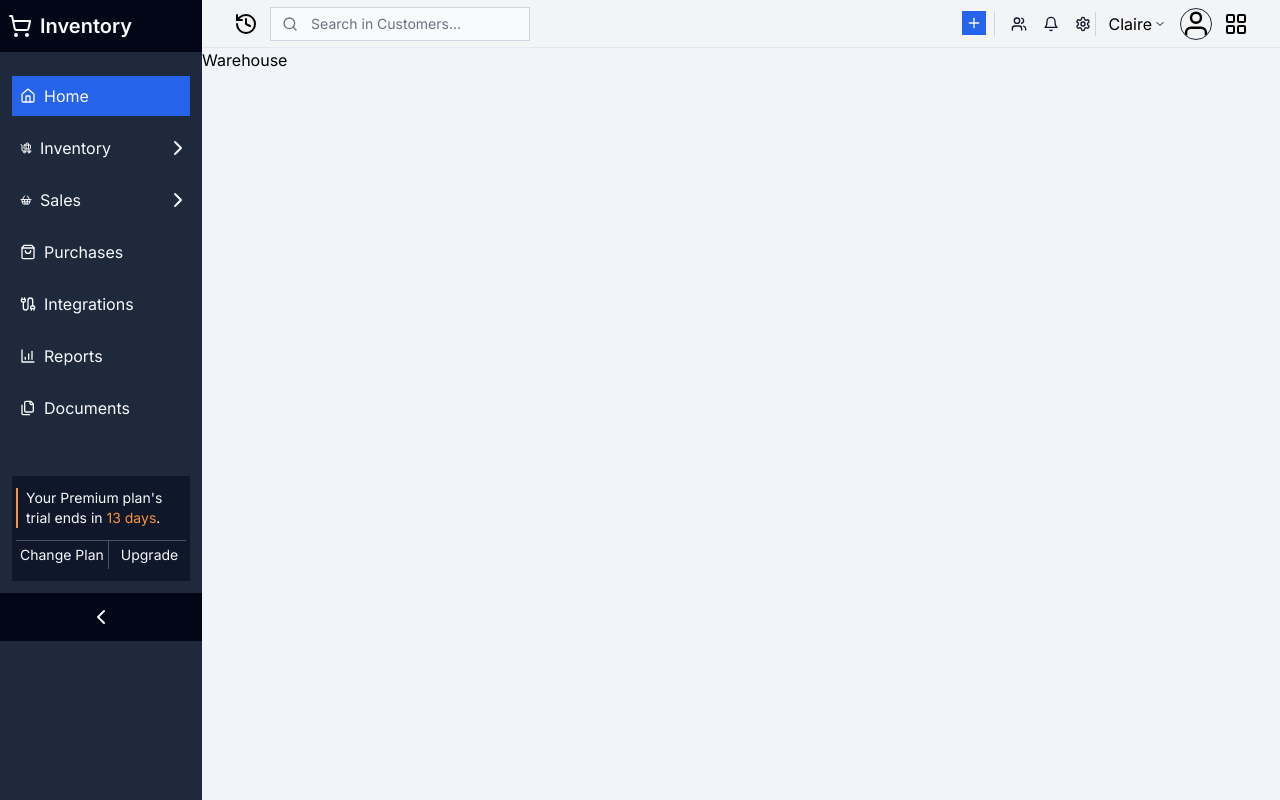
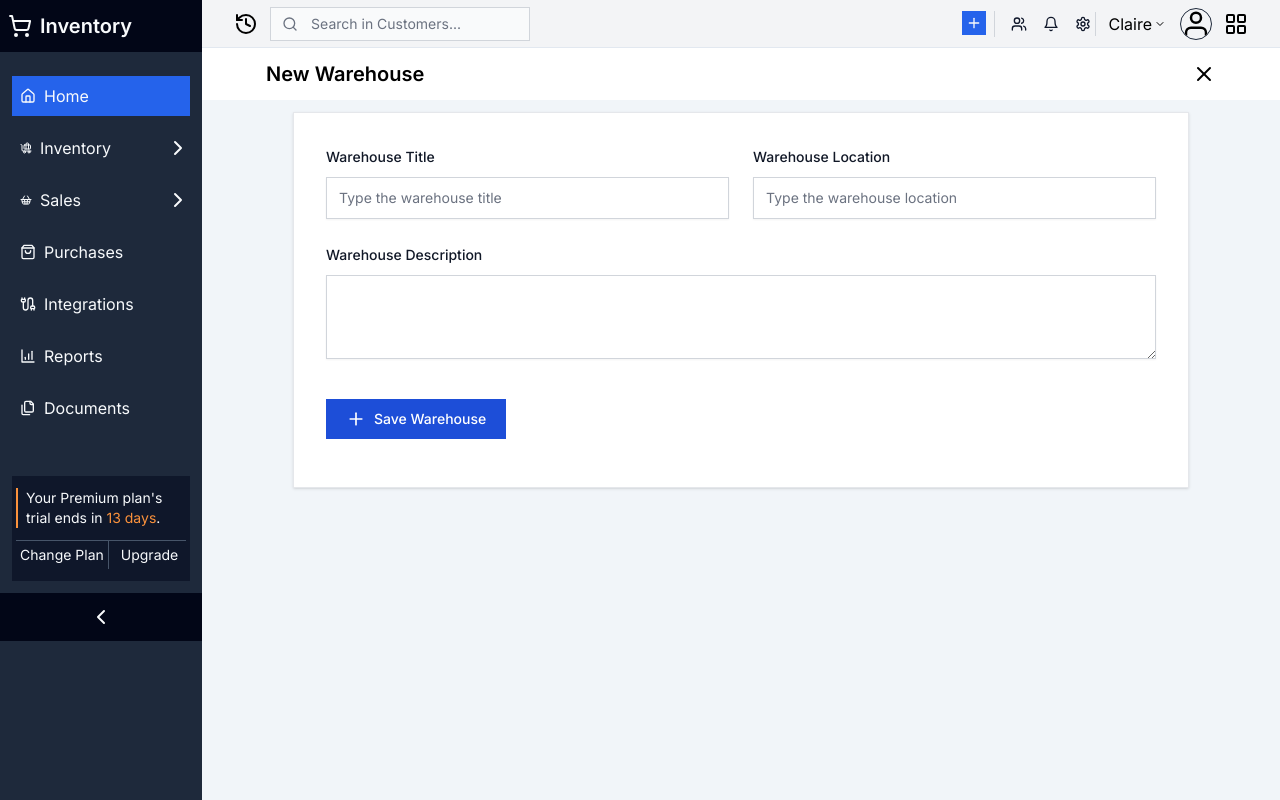
Before and after one commit to clairewambuinjuguna/inventory-management-software, a Next.js app: page /dashboard/inventory/warehouse/new in a window 1280 px wide. Built offline with nearby package versions, Linux system fonts and the light colour scheme.

Commit message:
created warehouse form

```diff
--- a/app/(back-office)/dashboard/inventory/brands/new/page.jsx
+++ b/app/(back-office)/dashboard/inventory/brands/new/page.jsx
@@ -1,9 +1,66 @@
-import React from 'react'
+"use client";
+import TextInput from "@/app/(back-office)/components/Forminputs/TextInput";
+import FormHeader from "@/app/(back-office)/components/dashboard/FormHeader";
+import { X } from "lucide-react";
+import Link from "next/link";
+import React from "react";
+import { useForm } from "react-hook-form";
+import { useState } from "react";
 
+import Submitbutton from "@/app/(back-office)/components/Forminputs/Submitbutton";
+import TextareaInput from "@/app/(back-office)/components/Forminputs/Textareainput";
 export default function NewBrand() {
+  const {
+    register,
+    handleSubmit,
+    reset,
+    formState: { errors },
+  } = useForm();
+  const [loading, setLoading] = useState(false);
+
+  async function onSubmit(data) {
+    console.log(data);
+    setLoading(true);
+    const baseUrl = "http://localhost:3000";
+    try {
+      const response = await fetch(`${baseUrl}/api/brands`, {
+        method: "POST",
+        headers: {
+          "Content-Type": "application/json",
+        },
+        body: JSON.stringify(data),
+      });
+      if (response.ok) {
+        console.log(response);
+        reset();
+        setLoading(false);
+      }
+    } catch (error) {
+      setLoading(false); //if there are errors,set loading to false
+      console.log(error);
+    }
+  }
+
   return (
     <div>
-     <h2>New Brand</h2>
+      {/*header*/}
+      <FormHeader title="New Brand" href="/dashboard/inventory" />
+      {/*Form*/}
+      <form
+        onSubmit={handleSubmit(onSubmit)}
+        className="w-full max-w-4xl p-4 my-3 bg-white border border-gray-200 rounded-lg shadow sm:p-6 md:p-8 dark:bg-gray-800 dark:border-gray-700 mx-auto"
+      >
+        <div className="grid gap-4 sm:grid-cols-2 sm:gap-6">
+          <TextInput
+            label="Brand Title"
+            name="title"
+            register={register}
+            errors={errors}
+            className="w-full"
+          />
+        </div>
+        <Submitbutton isLoading={loading} title="Brand" />
+      </form>
     </div>
-  )
+  );
 }
--- a/app/(back-office)/dashboard/inventory/items/page.jsx
+++ b/app/(back-office)/dashboard/inventory/items/page.jsx
@@ -3,7 +3,7 @@ import React from 'react'
 export default function items() {
   return (
     <div>
-      <h2><Items></Items></h2>
+      <h2>Items</h2>
     </div>
   )
 }
--- a/app/(back-office)/dashboard/inventory/units/new/page.jsx
+++ b/app/(back-office)/dashboard/inventory/units/new/page.jsx
@@ -58,15 +58,15 @@ export default function NewUnit() {
             errors={errors}
             className="w-full"
           />
-          <div className="sm:col-span-2">
-            <TextInput
-              label="Unit Abbreviation"
-              name="abbreviation"
-              register={register}
-              errors={errors}
-              className="w-full"
-            />
-          </div>
+          <TextInput
+            label="Abbreviation Title"
+            name="title"
+            register={register}
+            errors={errors}
+            className="w-full"
+          />
+
+
         </div>
         <Submitbutton isLoading={loading} title="Unit" />
       </form>
--- a/app/(back-office)/dashboard/inventory/units/page.jsx
+++ b/app/(back-office)/dashboard/inventory/units/page.jsx
@@ -1,6 +1,6 @@
 import React from 'react'
 
-export default function Units() {
+export default function Brands() {
   return (
     <div>
       <h2>Units</h2>
--- a/app/(back-office)/dashboard/inventory/warehouse/new/page.jsx
+++ b/app/(back-office)/dashboard/inventory/warehouse/new/page.jsx
@@ -1,9 +1,81 @@
-import React from 'react'
+"use client";
+import TextInput from "@/app/(back-office)/components/Forminputs/TextInput";
+import FormHeader from "@/app/(back-office)/components/dashboard/FormHeader";
+import { X } from "lucide-react";
+import Link from "next/link";
+import React from "react";
+import { useForm } from "react-hook-form";
+import { useState } from "react";
 
+import Submitbutton from "@/app/(back-office)/components/Forminputs/Submitbutton";
+import TextareaInput from "@/app/(back-office)/components/Forminputs/Textareainput";
 export default function NewWarehouse() {
+  const {
+    register,
+    handleSubmit,
+    reset,
+    formState: { errors },
+  } = useForm();
+  const [loading, setLoading] = useState(false);
+
+  async function onSubmit(data) {
+    console.log(data);
+    setLoading(true);
+    const baseUrl = "http://localhost:3000";
+    try {
+      const response = await fetch(`${baseUrl}/api/warehouse`, {
+        method: "POST",
+        headers: {
+          "Content-Type": "application/json",
+        },
+        body: JSON.stringify(data),
+      });
+      if (response.ok) {
+        console.log(response);
+        reset();
+        setLoading(false);
+      }
+    } catch (error) {
+      setLoading(false); //if there are errors,set loading to false
+      console.log(error);
+    }
+  }
+
   return (
     <div>
-      <h2>Warehouse</h2>
+      {/*header*/}
+      <FormHeader title="New Warehouse" href="/dashboard/inventory" />
+      {/*Form*/}
+      <form
+        onSubmit={handleSubmit(onSubmit)}
+        className="w-full max-w-4xl p-4 my-3 bg-white border border-gray-200 rounded-lg shadow sm:p-6 md:p-8 dark:bg-gray-800 dark:border-gray-700 mx-auto"
+      >
+        <div className="grid gap-4 sm:grid-cols-2 sm:gap-6">
+          <TextInput
+            label="Warehouse Title"
+            name="title"
+            register={register}
+            errors={errors}
+            className="w-full"
+          />
+          <TextInput
+            label="Warehouse Location"
+            name="Location"
+            register={register}
+            errors={errors}
+            className="w-full"
+          />
+          <div className="sm:col-span-2">
+            <TextareaInput
+              label="Warehouse Description"
+              name="description"
+              register={register}
+              errors={errors}
+            />
+          </div>
+        </div>
+        <Submitbutton isLoading={loading} title="Warehouse" />
+      </form>
     </div>
-  )
+  );
 }
--- /dev/null
+++ b/app/api/brands/route.js
@@ -0,0 +1,19 @@
+import { NextResponse } from "next/server";
+export async function POST(request) {
+  try {
+    const { title} = await request.json();
+
+    const brand = { title};
+    console.log(brand);
+    return NextResponse.json(brand);
+  } catch (error) {
+    console.log(error);
+    return NextResponse.json(
+      {
+        error,
+        message: "Failed to create a brand",
+      },
+      { status: 500 }
+    );
+  }
+}
--- /dev/null
+++ b/app/api/warehouse/route.js
@@ -0,0 +1,19 @@
+import { NextResponse } from "next/server";
+export async function POST(request) {
+  try {
+    const { title, location, type, description } = await request.json();
+
+    const warehouse = { title,location,type,description};
+    console.log(warehouse);
+    return NextResponse.json(warehouse);
+  } catch (error) {
+    console.log(error);
+    return NextResponse.json(
+      {
+        error,
+        message: "Failed to create a brand",
+      },
+      { status: 500 }
+    );
+  }
+}
```
